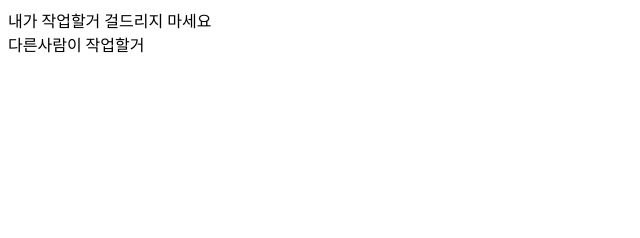
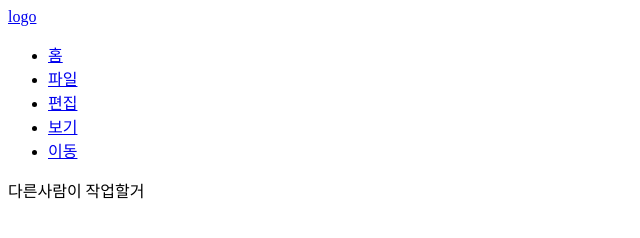
Before and after one commit to BonggilB/remote-git, a plain HTML site: page index.html in a window 1280 px wide. Shown: the whole page, without its empty margins (0-640 px from the left). Drawn offline with Linux system fonts and the light colour scheme.

Commit message:
오늘은 여기까지

```diff
--- a/index.html
+++ b/index.html
@@ -8,7 +8,16 @@
 </head>
 <body>
   <header>
-    내가 작업할거 걸드리지 마세요
+    <nav>
+      <div><a href="#">logo</a></div>
+      <ul>
+        <li><a href="#">홈</a></li>
+        <li><a href="#">파일</a></li>
+        <li><a href="#">편집</a></li>
+        <li><a href="#">보기</a></li>
+        <li><a href="#">이동</a></li>
+      </ul>
+    </nav>
   </header>
   <section>
     다른사람이 작업할거
```
